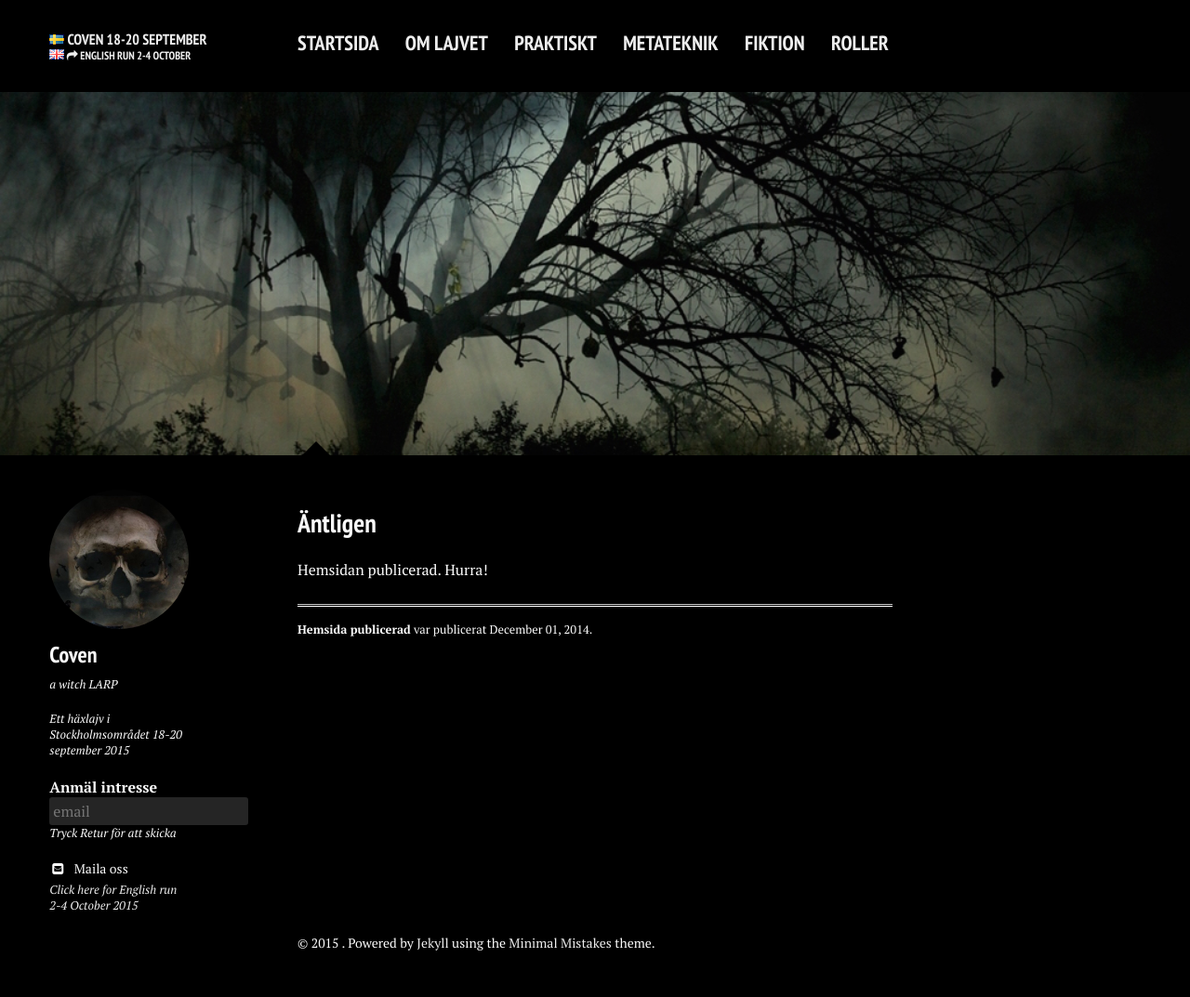
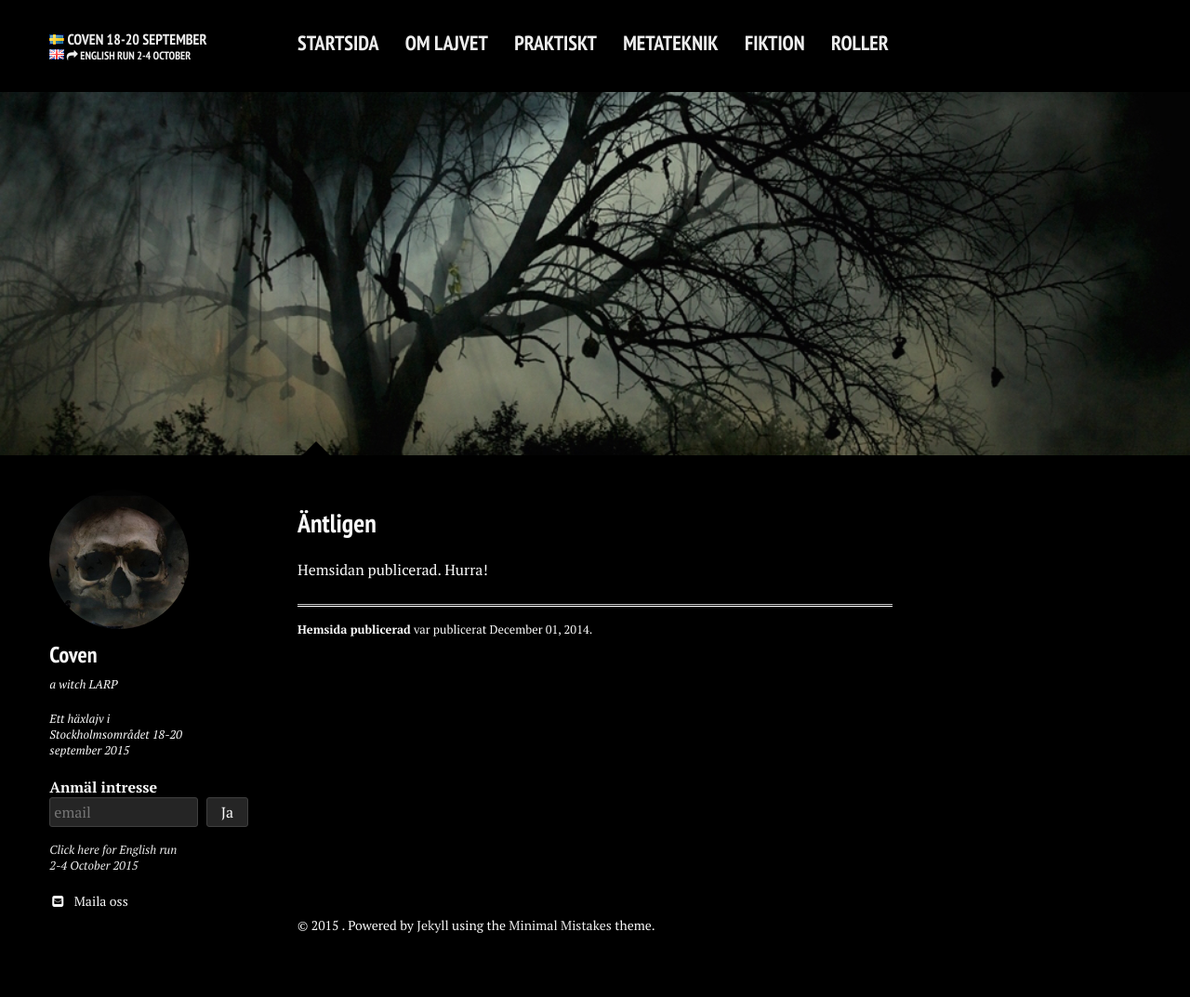
Before and after one commit to stanislavb/www.coven.nu, a Jekyll site: the page built from index.md, in a window 1280 px wide. Shown: the whole page at 93% size. Built offline with Jekyll 4.4.1, drawn with Linux system fonts in a browser that asks for light colours; nearby versions of some CDN libraries.

Commit message:
Inline form

```diff
--- a/_config.yml
+++ b/_config.yml
@@ -39,7 +39,7 @@ event:
 
 # Cache invalidation
 css:
-  timestamp: 2015051302
+  timestamp: 2015051303
 
 include: [".htaccess"]
 exclude: ["lib", "config.rb", "Capfile", "config", "log", "Rakefile", "Rakefile.rb", "tmp", "less", "*.sublime-project", "*.sublime-workspace", "test", "spec", "Gruntfile.js", "package.json", "node_modules", "Gemfile", "Gemfile.lock", "LICENSE", "README.md", "vendor"]
--- a/_includes/_mail_subscribe.html
+++ b/_includes/_mail_subscribe.html
@@ -4,12 +4,13 @@
     <form action="//coven.us10.list-manage.com/subscribe/post?u=e17eb3ff152c91ddd6f6fc46c&amp;id=e89a7da905" method="post" id="mc-embedded-subscribe-form" name="mc-embedded-subscribe-form" class="validate" target="_blank" novalidate>
         <div id="mc_embed_signup_scroll">
             <label for="mce-EMAIL">Anmäl intresse</label>
-            <input type="email" value="" name="EMAIL" class="email" id="mce-EMAIL" placeholder="email" required>
-            <p>Tryck Retur för att skicka</p>
             <!-- real people should not fill this in and expect good things - do not remove this or risk form bot sups-->
             <div style="position: absolute; left: -5000px;">
                 <input type="text" name="b_e17eb3ff152c91ddd6f6fc46c_e89a7da905" tabindex="-1" value="">
-                <input type="submit" value="Anmäl" name="subscribe" id="mc-embedded-subscribe" class="button">
+            </div>
+            <div class="form-collapse">
+                <input type="email" value="" name="EMAIL" class="email" id="mce-EMAIL" placeholder="email" required>
+                <input type="submit" value="Ja" name="subscribe" id="mc-embedded-subscribe" class="button">
             </div>
         </div>
     </form>
--- a/_includes/_sidebar.html
+++ b/_includes/_sidebar.html
@@ -11,6 +11,7 @@
 {% if event.tagline %}<p>{{ event.tagline }}</p>{% endif %}
 <p>{{ event.description }}</p>
 {% include _mail_subscribe.html %}
+{% include _link_to_english.html %}
 {% if event.email %}<a href="mailto:{{ event.email }}" class="event-social" target="_blank"><i class="fa fa-fw fa-envelope-square"></i> Maila oss</a>{% endif %}
 {% if event.twitter %}<a href="http://twitter.com/{{ event.twitter }}" class="event-social" target="_blank"><i class="fa fa-fw fa-twitter-square"></i> Twitter</a>{% endif %}
 {% if event.facebook %}<a href="http://facebook.com/groups/{{ event.facebook }}" class="event-social" target="_blank"><i class="fa fa-fw fa-facebook-square"></i> Facebook</a>{% endif %}
@@ -28,4 +29,3 @@
 {% if event.youtube %}<a href="https://youtube.com/user/{{ event.youtube }}" class="event-social" target="_blank"><i class="fa fa-fw fa-youtube-square"></i> Youtube</a>{% endif %}
 {% if event.soundcloud %}<a href="http://soundcloud.com/{{ event.soundcloud }}" class="event-social" target="_blank"><i class="fa fa-fw fa-soundcloud"></i> Soundcloud</a>{% endif %}
 {% if event.weibo %}<a href="http://www.weibo.com/{{ event.weibo }}" class="event-social" target="_blank"><i class="fa fa-fw fa-weibo"></i> Weibo</a>{% endif %}
-{% include _link_to_english.html %}
--- a/_sass/forms.scss
+++ b/_sass/forms.scss
@@ -63,8 +63,7 @@ select {
 	padding: 4px;
 	margin-bottom: 5px / 4;
 	background-color: $black;
-	border: 0px;
-	#border: 1px solid lighten($black, 80);
+	border: 1px solid lighten($black, 10);
 	color: $textcolor;
 	@include rounded(3px);
 	&:hover {
--- a/_sass/page.scss
+++ b/_sass/page.scss
@@ -681,22 +681,15 @@ $button-size: 1.5rem;
 		}
 	}
 }
-/*
-#goog-wm-qt {
-	width: auto;
-	margin-right: 10px;
-	margin-bottom: 20px;
-	padding: 8px 20px;
-	display: inline-block;
-	@include font-rem(14);
-	background-color: $black;
-	color: $black;
-	border-width: 2px !important;
-	border-style: solid !important;
-	border-color: lighten($black,50);
-	@include rounded(3px);
+
+.form-collapse {
+    @include grid(12,12);
+    margin-bottom: 1em;
+    .email {
+        @include grid(12,9);
+    }
+    .button {
+        @include prefix(12,0.5);
+        @include grid(12,2.5);
+    }
 }
-#goog-wm-sb {
-	@extend .btn;
-}
-*/
```
